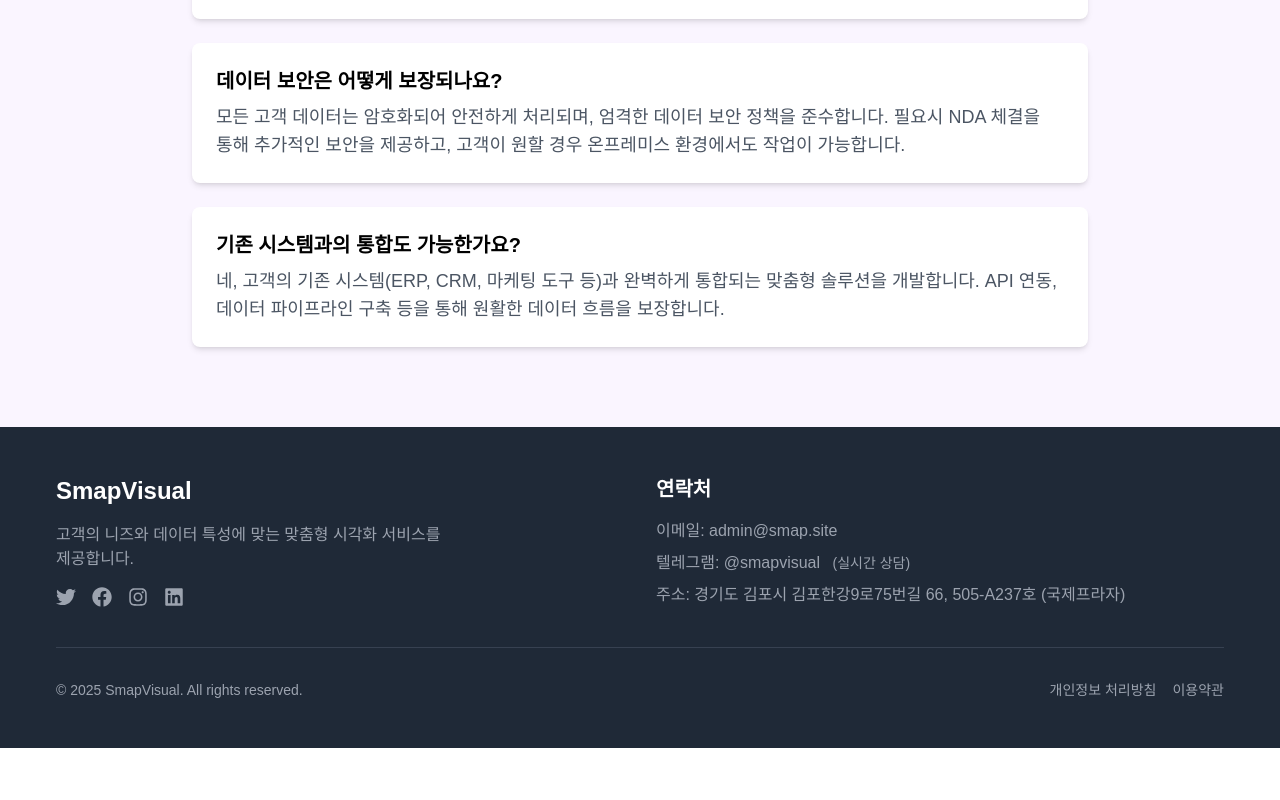
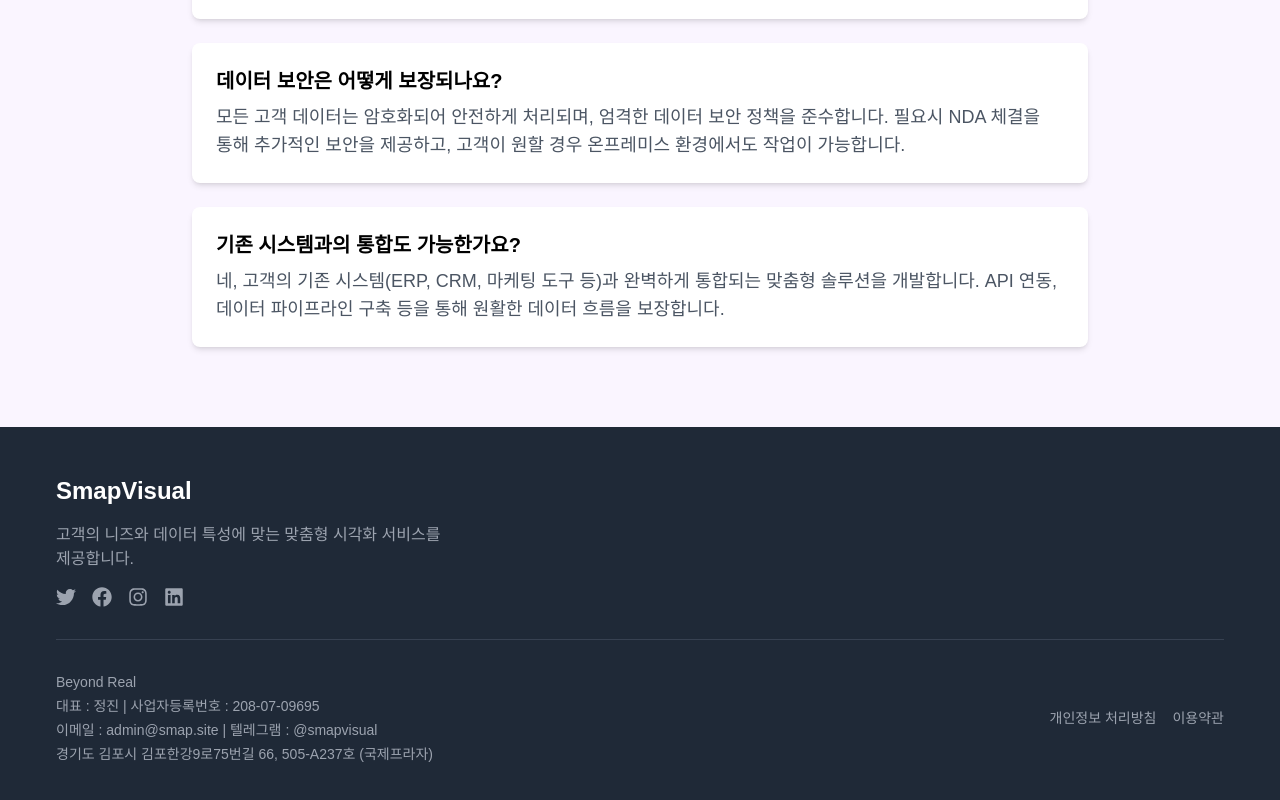
Before and after one commit to beyondReal-smap/smap-web-visualize, a Next.js app: page /contact in a window 1280 px wide. Shown: the part 2401-3201 px from the top of the page. Before the commit the page ends 3149 px from the top, so only its background shows below. Built offline with nearby package versions, Linux system fonts and the light colour scheme; a web font is replaced by a local one.

Commit message:
푸터 내용 수정: 연락처 정보를 통합하여 명확하게 표시하고, 브랜드 정보로 업데이트하여 사용자 경험 개선

```diff
--- a/app/components/Footer.jsx
+++ b/app/components/Footer.jsx
@@ -8,7 +8,7 @@ export default function Footer() {
   return (
     <footer className="bg-gray-800 text-white py-12">
       <div className="container mx-auto px-4">
-        <div className="grid grid-cols-1 md:grid-cols-2 lg:grid-cols-2 gap-8">
+        <div className="grid grid-cols-1 gap-8">
           {/* 로고와 설명 */}
           <div>
             <h2 className="text-2xl font-bold mb-4">SmapVisual</h2>
@@ -30,20 +30,15 @@ export default function Footer() {
               </a>
             </div>
           </div>
-
-          {/* 연락처 정보 */}
-          <div>
-            <h3 className="text-xl font-bold mb-4">연락처</h3>
-            <p className="text-gray-400 mb-2">이메일: admin@smap.site</p>
-            <p className="text-gray-400 mb-2">텔레그램: @smapvisual <span className="ml-2 text-sm">(실시간 상담)</span></p>
-            <p className="text-gray-400 mb-2">주소: 경기도 김포시 김포한강9로75번길 66, 505-A237호 (국제프라자)</p>
-          </div>
         </div>
 
         <div className="border-t border-gray-700 mt-8 pt-8 flex flex-col md:flex-row justify-between items-center">
-          <p className="text-gray-400 text-sm mb-4 md:mb-0">
-            &copy; {new Date().getFullYear()} SmapVisual. All rights reserved.
-          </p>
+          <div className="text-gray-400 text-sm mb-4 md:mb-0">
+            <p className="mb-1">Beyond Real</p>
+            <p className="mb-1">대표 : 정진 | 사업자등록번호 : 208-07-09695</p>
+            <p className="mb-1">이메일 : admin@smap.site | 텔레그램 : @smapvisual</p>
+            <p>경기도 김포시 김포한강9로75번길 66, 505-A237호 (국제프라자)</p>
+          </div>
           <div className="flex space-x-4">
             <Link href="/privacy" className="text-gray-400 hover:text-white text-sm">
               개인정보 처리방침
```
